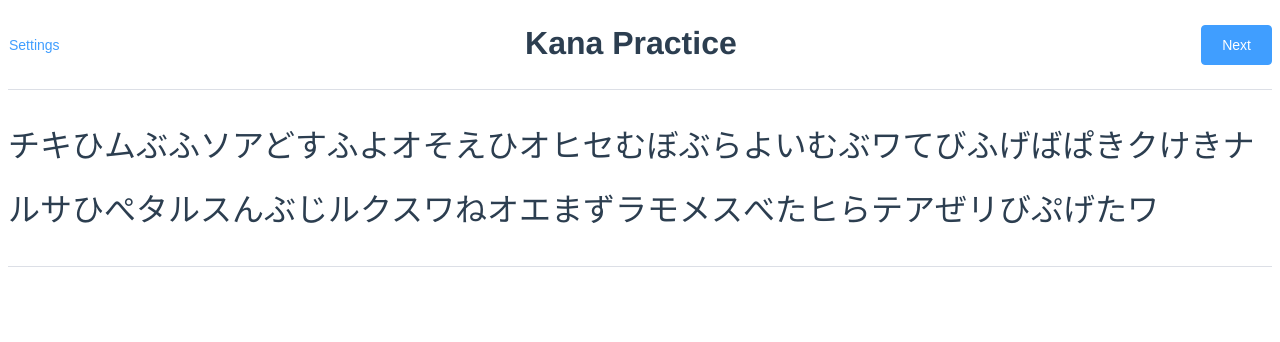
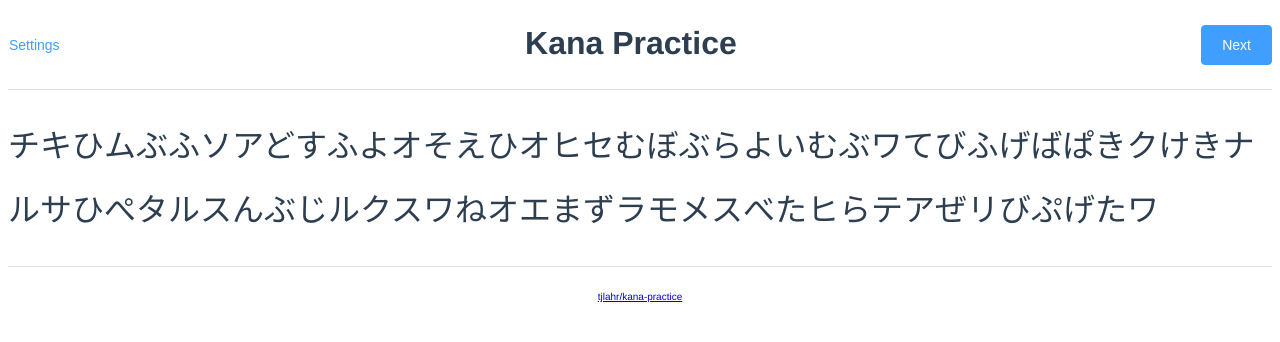
Before and after one commit to tjlahr/kana-practice, a Vue app: page / in a window 1280 px wide. Shown: the top 342 px of the page. Built offline with nearby package versions, Linux system fonts and the light colour scheme.

Commit message:
Add a link to repo

```diff
--- a/src/App.vue
+++ b/src/App.vue
@@ -20,6 +20,10 @@
     <KanaBlock :characters="characters" :fontSize="settings.size" />
 
     <el-divider></el-divider>
+
+    <div class="about">
+      <a target="_blank" href="https://github.com/tjlahr/kana-practice">tjlahr/kana-practice</a>
+    </div>
 
     <div class="debug-panel" v-if="debug">
       <div>Count: {{ settings.count }}</div>
@@ -100,4 +104,9 @@ h1 {
 .app-header h1 {
   margin: 0;
 }
+
+.about {
+  text-align: center;
+  font-size: 10px;
+}
 </style>
```
